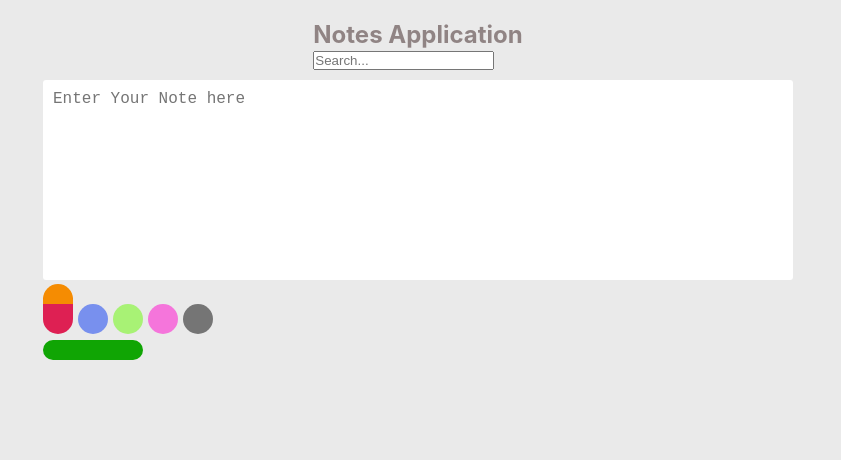
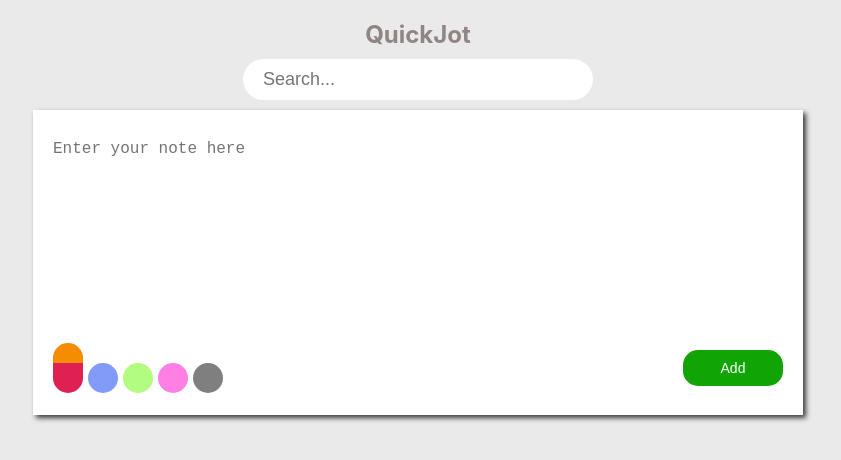
Before and after one commit to PawanAK/QuickJot, a React (Vite) app: page / in a window 1280 px wide. Shown: the top 460 px of the page, without its empty margins (222-1063 px from the left). Built offline with nearby package versions, Linux system fonts and the light colour scheme.

Commit message:
Project Complete

```diff
--- a/src/components/ColorBtn.jsx
+++ b/src/components/ColorButton.jsx
@@ -1,6 +1,6 @@
 import React from "react";
 import { useDispatch, useSelector } from "react-redux";
-import setSearchText from "../redux/notes/notesSlice";
+import { setSearchText } from "../redux/notes/notesSlice";
 
 const ColorButton = ({ bgColor, setBgColor }) => {
   const colors = ["red", "blue", "green", "purple", "black"];
@@ -11,9 +11,9 @@ const ColorButton = ({ bgColor, setBgColor }) => {
 
   return (
     <div>
-      {colors.map((color, idx) => (
+      {colors.map((color, index) => (
         <button
-          key={idx}
+          key={index}
           onClick={handleClick}
           value={color}
           className={`btn btn-${color} ${
--- a/src/components/Content.jsx
+++ b/src/components/Content.jsx
@@ -9,7 +9,7 @@ const Content = () => {
 
   if (searchText && searchText !== "") {
     filteredNotes = filteredNotes.filter((note) =>
-      note.note.toLowercase().includes.searchText.toLowercase()
+      note.note.toLowerCase().includes(searchText.toLowerCase())
     );
   } else {
     filteredNotes = items;
@@ -17,7 +17,7 @@ const Content = () => {
 
   return (
     <div>
-      <NoteItem items={filteredNotes} focus={items.lenght > 0} />
+      <NoteItem items={filteredNotes} focus={items.length > 0} />
     </div>
   );
 };
--- a/src/components/Header.jsx
+++ b/src/components/Header.jsx
@@ -1,10 +1,10 @@
-import SearchBar from "./Search";
+import Search from "./Search";
 
 const Header = () => {
   return (
     <div>
-      <div className="header-text">Notes Application</div>
-      <SearchBar />
+      <div className="header-text">QuickJot</div>
+      <Search />
     </div>
   );
 };
--- a/src/components/NoteInput.jsx
+++ b/src/components/NoteInput.jsx
@@ -1,9 +1,8 @@
+import React, { useState } from "react";
 import { useDispatch, useSelector } from "react-redux";
-
-import addNote from "../redux/notes/notesSlice";
 import { nanoid } from "nanoid";
-import { useState } from "react";
-import ColorBtn from "./ColorBtn";
+import { addNote } from "../redux/notes/notesSlice";
+import ColorButton from "./ColorButton";
 
 const NoteInput = () => {
   const [text, setText] = useState("");
@@ -14,28 +13,33 @@ const NoteInput = () => {
 
   const addNewNote = () => {
     if (text === "") {
-      alert("Enter Something");
+      alert("Enter something");
       return;
     }
     const note = items.filter((item) => item.note === text);
 
     if (note.length > 0) {
-      alert("This node Exists in the store");
+      alert("This note already exists in the store");
       return;
     }
     dispatch(addNote({ id: nanoid(5), note: text, bgColor }));
+    setText("");
   };
 
   return (
-    <div className="textarea-boxx">
+    <div className="textarea-box">
       <textarea
         className="textarea-input"
-        placeholder="Enter Your Note here"
+        placeholder="Enter your note here"
         value={text}
         onChange={(e) => setText(e.target.value)}
       />
-      <ColorBtn setBgColor={setBgColor} bgColor={bgColor} />
-      <button className="btn-add" onClick={addNewNote}></button>
+      <div className="textarea-inner-container">
+        <ColorButton setBgColor={setBgColor} bgColor={bgColor} />
+        <button className="btn-add" onClick={addNewNote}>
+          Add
+        </button>
+      </div>
     </div>
   );
 };
--- a/src/components/Search.jsx
+++ b/src/components/Search.jsx
@@ -1,12 +1,10 @@
 import React from "react";
+import { useDispatch, useSelector } from "react-redux";
+import { setSearchText } from "../redux/notes/notesSlice";
 
-import { useDispatch, useSelector } from "react-redux";
-import setSearchText from "../redux/notes/notesSlice";
-import { stat } from "fs";
-
-const SearchBar = () => {
+const Search = () => {
   const dispatch = useDispatch();
-  const searchValue = useSelector((state) => state.setSearchText);
+  const searchValue = useSelector((state) => state.searchText); // Corrected selector
 
   const handleChange = (e) => {
     const text = e.target.value;
@@ -17,7 +15,7 @@ const SearchBar = () => {
     <div>
       <input
         type="text"
-        ClassName="search-box"
+        className="search-box"
         value={searchValue}
         placeholder="Search..."
         onChange={handleChange}
@@ -26,4 +24,4 @@ const SearchBar = () => {
   );
 };
 
-export default SearchBar;
+export default Search;
--- a/src/redux/notes/notesSlice.js
+++ b/src/redux/notes/notesSlice.js
@@ -16,5 +16,5 @@ export const noteSlice = createSlice({
   },
 });
 
-export const { addNote, searchText } = noteSlice.actions;
+export const { addNote, setSearchText } = noteSlice.actions;
 export default noteSlice.reducer;
```
